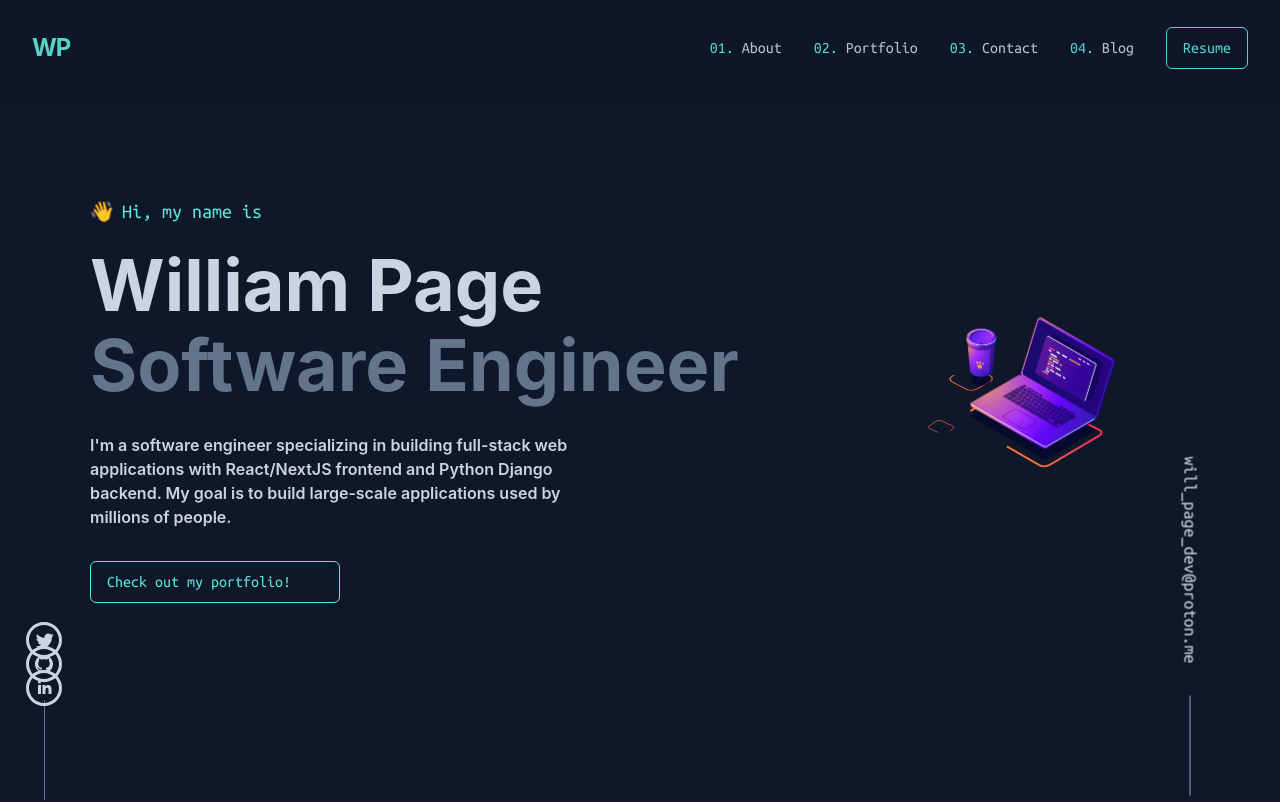
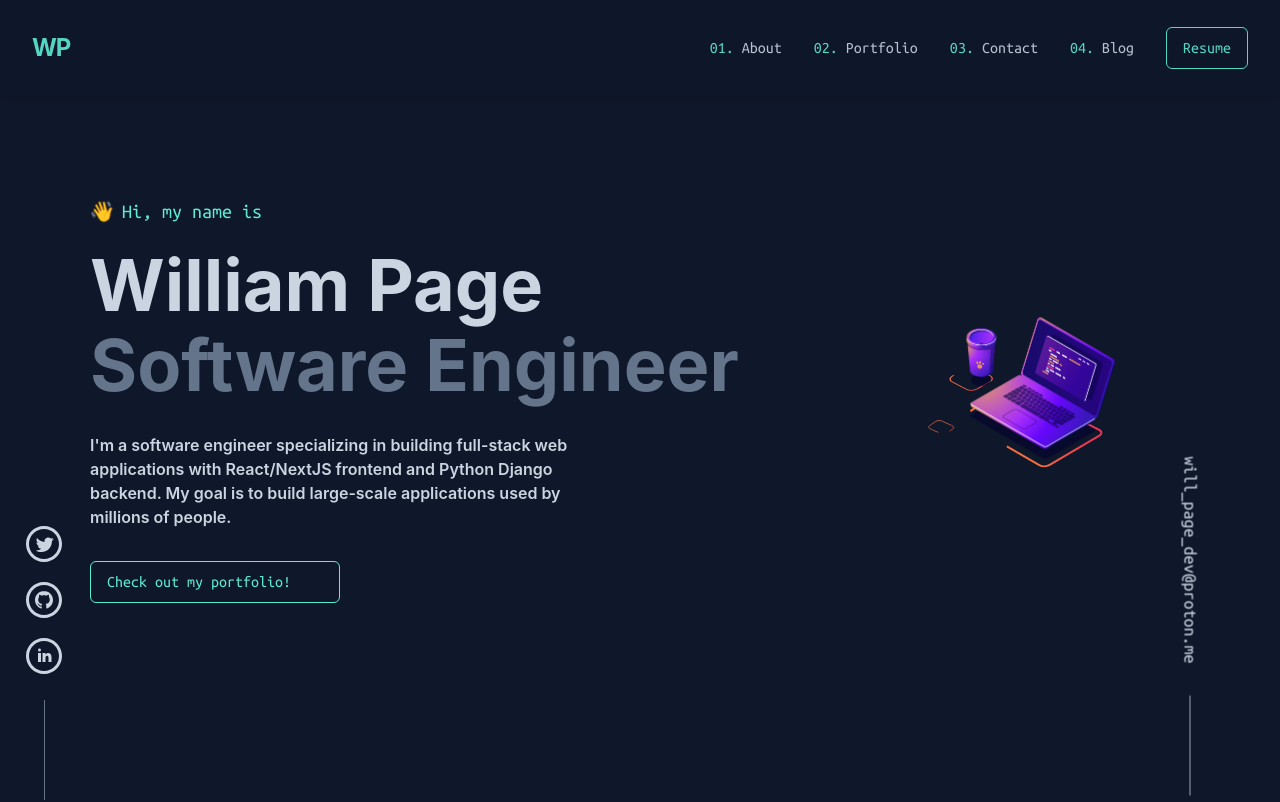
Before and after one commit to willp11/personal-website-v2, a Next.js app: page / in a window 1280 px wide. Shown: the top 802 px of the page. Built offline with nearby package versions, Linux system fonts and the light colour scheme.

Commit message:
fixed positioning and added _blank to a tags for social media links

```diff
--- a/components/mediaSideLinks.tsx
+++ b/components/mediaSideLinks.tsx
@@ -20,8 +20,8 @@ export default function MediaSideLinks() {
     return (
         <div className={className}>
             <a href="https://twitter.com/will_page_dev" target="_blank"><TwitterLogo size="medium" /></a>
-            <a href="https://github.com/willp11"><span className="my-6 xl:my-8"><GithubLogo size="medium" /></span></a>
-            <a href="https://www.linkedin.com/in/william-page-80a063260"><span className="mb-6 xl:mb-8"><LinkedinLogo size="medium" /></span></a>
+            <span className="my-6 xl:my-8"><a href="https://github.com/willp11" target="_blank"><GithubLogo size="medium" /></a></span>
+            <span className="mb-6 xl:mb-8"><a href="https://www.linkedin.com/in/william-page-80a063260" target="_blank"><LinkedinLogo size="medium" /></a></span>
             <div className="w-[1px] h-[70px] xl:h-[100px] bg-slate-500"></div>
         </div>
     )
```
